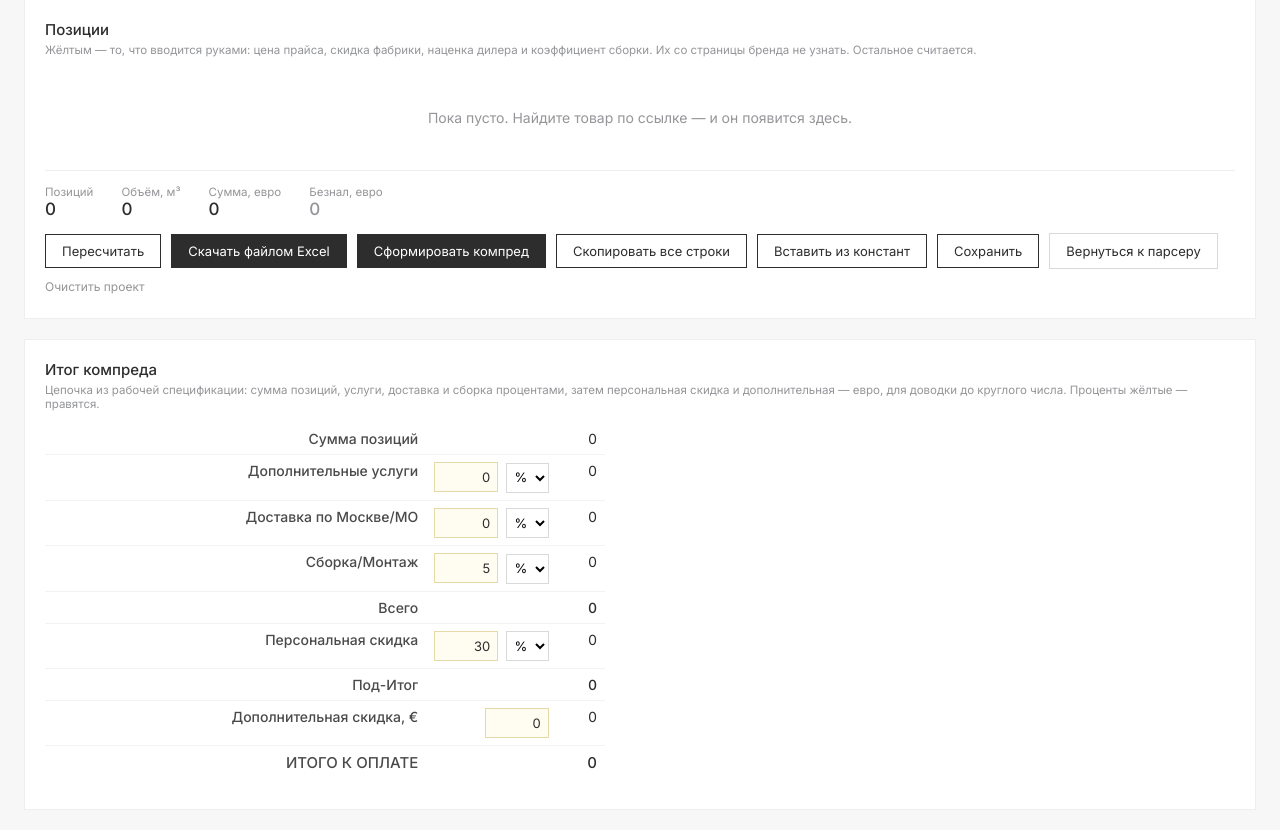
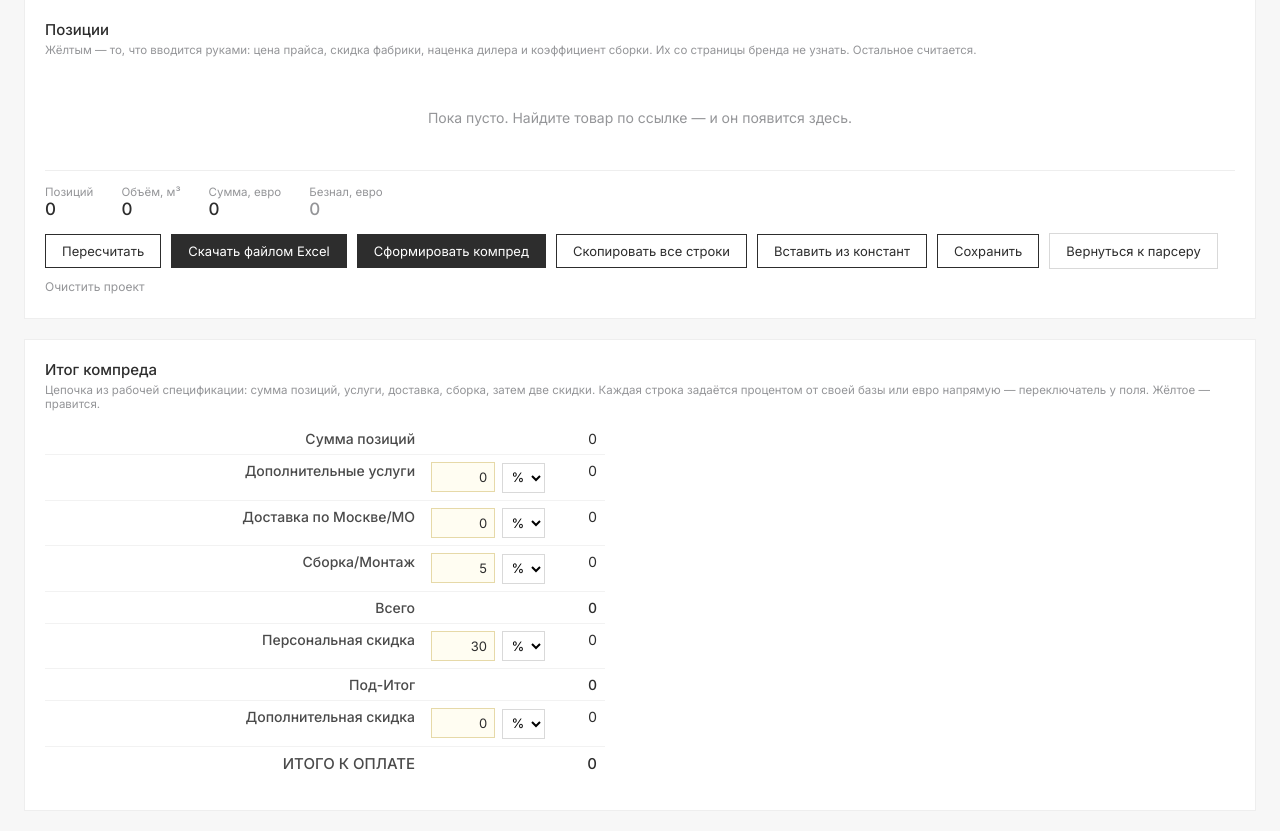
Before and after one commit to frasimah/aurrum_offers, a Flask app: page /project in a window 1280 px wide. Shown: the part 370-1201 px from the top of the page. Before the commit the page ends 1180 px from the top, so only its background shows below. Run offline with Flask 3, Linux system fonts and the light colour scheme; the visitor is signed in with stand-in values (Sample User, id 1).

Commit message:
Дополнительная скидка — процентом по умолчанию
Была только евро (так в книге 2867: −4300 руками), а в работе скидка
почти всегда доля. Теперь у строки тот же переключатель % / €, что у
остальных: процент по умолчанию, база — Под-Итог. Ненулевое евро
по-прежнему выигрывает — правило одно на сервере. В файл процент
уходит формулой =-F×долю, евро — числом. Сохранённые раньше значения
в евро включают режим € сами.

Co-Authored-By: Claude Opus 5 <noreply@anthropic.com>

```diff
--- a/book_export.py
+++ b/book_export.py
@@ -254,7 +254,7 @@ def build(positions: list[dict], rates: dict | None = None,
                 ("Исключительная Персональная Скидка, Евро",
                  part("personal", f"F{t + 4}", sign="-"), False),
                 ("Под-Итог, Евро", f"=F{t + 4}+F{t + 5}", True),
-                ("Дополнительная Скидка, Евро", -abs(f["extra_eur"]) or 0, False),
+                ("Дополнительная Скидка, Евро", part("extra", f"F{t + 6}", sign="-"), False),
                 ("ИТОГО К ОПЛАТЕ, Евро", f"=F{t + 6}+F{t + 7}", True),
             ]
         for offset, (label, value, strong) in enumerate(rows):
--- a/pricing.py
+++ b/pricing.py
@@ -162,7 +162,8 @@ DEFAULT_FINAL = {
     "delivery_eur": 0.0,
     "assembly_eur": 0.0,
     "personal_eur": 0.0,
-    "extra_eur": 0.0,        # дополнительная скидка, евро
+    "extra_pct": 0.0,        # дополнительная скидка: обычно процентом
+    "extra_eur": 0.0,        #   …но книга знает и евро (−4300 в 2867)
 }
 
 
@@ -179,7 +180,8 @@ def final_block(items_sum: float, fin: dict | None = None) -> dict:
     total = items_sum + services + delivery + assembly
     personal = -part("personal", total)
     subtotal = total + personal
-    payable = subtotal - f["extra_eur"]
+    extra = part("extra", subtotal)
+    payable = subtotal - extra
     return {
         "услуги": round(services, 2),
         "доставка": round(delivery, 2),
@@ -187,7 +189,7 @@ def final_block(items_sum: float, fin: dict | None = None) -> dict:
         "всего": round(total, 2),
         "скидка": round(personal, 2),
         "подытог": round(subtotal, 2),
-        "доп_скидка": round(-f["extra_eur"], 2),
+        "доп_скидка": round(-extra, 2),
         "к_оплате": round(payable, 2),
         "параметры": f,
     }
--- a/templates/project.html
+++ b/templates/project.html
@@ -247,9 +247,9 @@
     <div class="card">
       <h2>Итог компреда</h2>
       <div class="hint" style="margin-bottom:12px">
-        Цепочка из рабочей спецификации: сумма позиций, услуги, доставка и
-        сборка процентами, затем персональная скидка и дополнительная —
-        евро, для доводки до круглого числа. Проценты жёлтые — правятся.
+        Цепочка из рабочей спецификации: сумма позиций, услуги, доставка,
+        сборка, затем две скидки. Каждая строка задаётся процентом от своей
+        базы или евро напрямую — переключатель у поля. Жёлтое — правится.
       </div>
       <table class="fintable">
         <tbody>
@@ -272,8 +272,9 @@
                 <select class="unit" id="fin_personal_unit"><option value="pct">%</option><option value="eur">€</option></select></td>
               <td class="fnum" id="fin_personal">0</td></tr>
           <tr class="strongrow"><td class="name">Под-Итог</td><td class="field"></td><td class="fnum" id="fin_subtotal">0</td></tr>
-          <tr><td class="name">Дополнительная скидка, €</td>
-              <td class="field"><input class="manual" id="fin_extra_eur" value="0"></td>
+          <tr><td class="name">Дополнительная скидка</td>
+              <td class="field"><input class="manual" id="fin_extra_val" value="0">
+                <select class="unit" id="fin_extra_unit"><option value="pct">%</option><option value="eur">€</option></select></td>
               <td class="fnum" id="fin_extra">0</td></tr>
           <tr class="strongrow payable"><td class="name">ИТОГО К ОПЛАТЕ</td><td class="field"></td><td class="fnum" id="fin_payable">0</td></tr>
         </tbody>
@@ -312,7 +313,7 @@
     // Каждая строка задаётся процентом от базы или евро напрямую —
     // доставка чаще известна суммой. Ненулевое евро выигрывает у процента,
     // это правило сервера (pricing.final_block), здесь только ввод.
-    const FIN_ROWS = ['services', 'delivery', 'assembly', 'personal'];
+    const FIN_ROWS = ['services', 'delivery', 'assembly', 'personal', 'extra'];
 
     const finParams = () => {
       const out = {};
@@ -322,7 +323,6 @@
         out[key + '_pct'] = unit === 'pct' ? value : 0;
         out[key + '_eur'] = unit === 'eur' ? value : 0;
       }
-      out.extra_eur = parseFloat((document.getElementById('fin_extra_eur').value || '0').replace(',', '.')) || 0;
       return out;
     };
 
@@ -339,8 +339,7 @@
           document.getElementById('fin_' + key + '_val').value = saved[key + '_pct'];
         }
       }
-      if (saved.extra_eur != null) document.getElementById('fin_extra_eur').value = saved.extra_eur;
-      for (const el of document.querySelectorAll('[id^="fin_"][id$="_val"], [id^="fin_"][id$="_unit"], #fin_extra_eur')) {
+      for (const el of document.querySelectorAll('[id^="fin_"][id$="_val"], [id^="fin_"][id$="_unit"]')) {
         el.addEventListener('change', () => {
           localStorage.setItem(FIN_KEY, JSON.stringify(finParams()));
           recalc();
```
